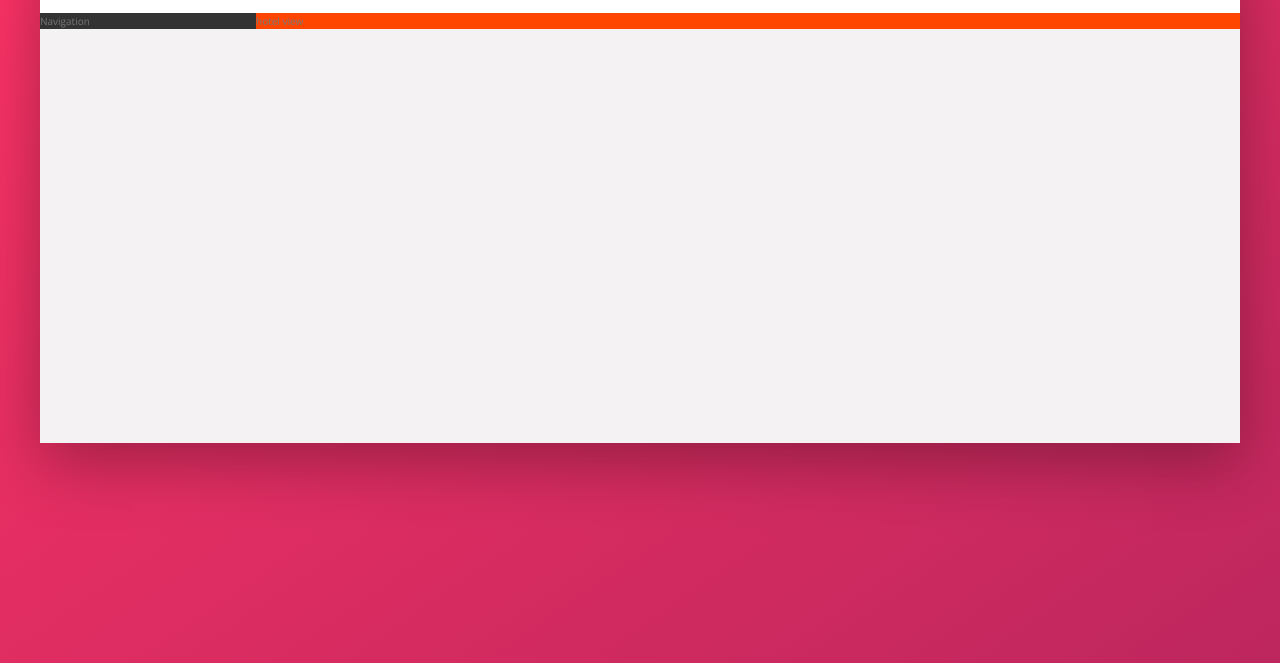
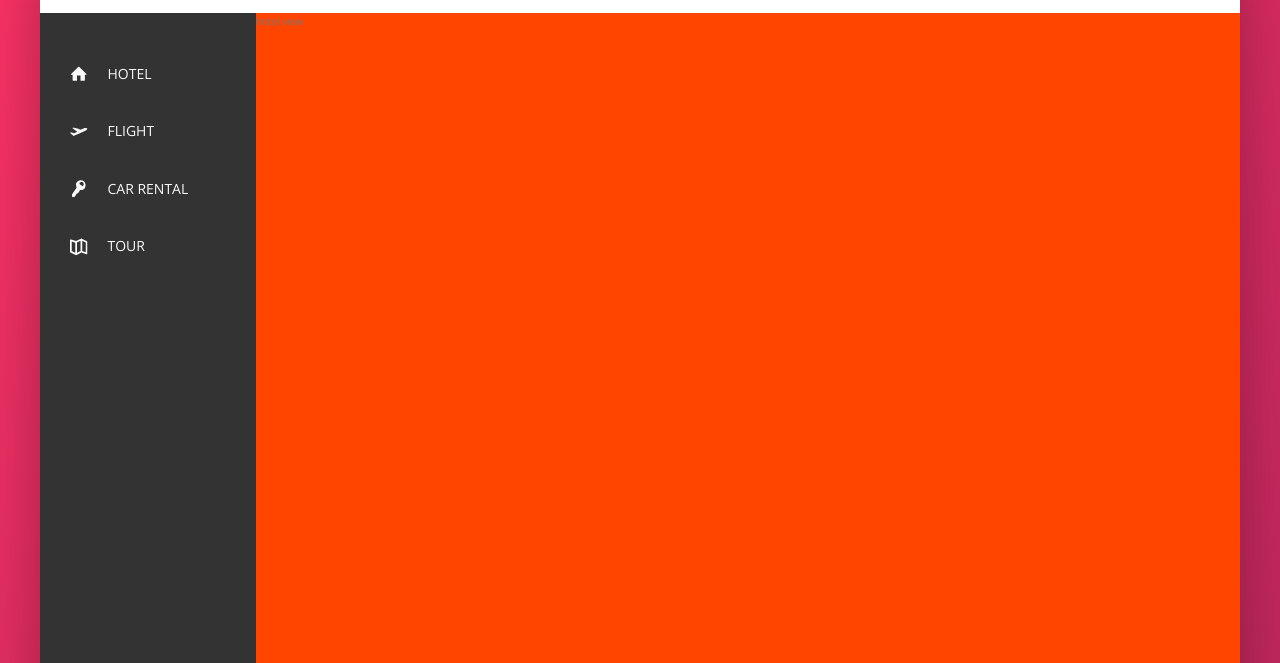
Before and after one commit to pipki11/Trillio, a website: page starter/index.html in a window 1280 px wide. Shown: the part 137-800 px from the top of the page. Drawn offline with nearby package versions, Linux system fonts and the light colour scheme.

Commit message:
Here i finished sidebar with some cool animations that i realy like and now i am going to work on hotel view

```diff
--- a/starter/index.html
+++ b/starter/index.html
@@ -56,7 +56,47 @@
       </header>
 
       <div class="content">
-        <nav class="sidebar">Navigation</nav>
+        <nav class="sidebar">
+          <ul class="side-nav">
+            <li class="side-nav__item side-nav__item--active">
+              <a href="#" class="side-nav__link">
+                <svg class="side-nav__icon">
+                  <use xlink:href="img/sprite.svg#icon-home"></use>
+                </svg>
+                <span>Hotel</span>
+              </a>
+            </li>
+
+            <li class="side-nav__item">
+              <a href="#" class="side-nav__link">
+                <svg class="side-nav__icon">
+                  <use xlink:href="img/sprite.svg#icon-aircraft-take-off"></use>
+                </svg>
+                <span>Flight</span>
+              </a>
+            </li>
+
+            <li class="side-nav__item">
+              <a href="#" class="side-nav__link">
+                <svg class="side-nav__icon">
+                  <use xlink:href="img/sprite.svg#icon-key"></use>
+                </svg>
+                <span>Car Rental</span>
+              </a>
+            </li>
+
+            <li class="side-nav__item">
+              <a href="#" class="side-nav__link">
+                <svg class="side-nav__icon">
+                  <use xlink:href="img/sprite.svg#icon-map"></use>
+                </svg>
+                <span>Tour</span>
+              </a>
+            </li>
+          </ul>
+          <div class="legal">&copy;2017 by trillio. All rights reserved.</div>
+        </nav>
+
         <main class="hotel-view">hotel view</main>
       </div>
     </div>
--- a/starter/sass/_components.scss
+++ b/starter/sass/_components.scss
@@ -116,3 +116,69 @@
     margin-right: 1rem;
   }
 }
+
+////////////////////////////////////////////////////////////
+/////////////////////////////////////////////////////////////////////////////////
+// side navigation
+
+.side-nav {
+  font-size: 1.4rem;
+  list-style: none;
+  margin-top: 3.5rem;
+
+  &__item {
+    position: relative;
+
+    &:not(:last-child) {
+      margin-bottom: 0.5rem;
+    }
+  }
+
+  &__item::before {
+    content: "";
+    position: absolute;
+    top: 0;
+    left: 0;
+    height: 100%;
+    width: 3px;
+    background-color: var(--color-primary);
+    transform: scaleY(0);
+    transform-origin: center;
+    transition: transform 0.2s, width 0.4s cubic-bezier(1, 0, 0, 1) 0.2s;
+  }
+
+  &__item:hover::before {
+    transform: scaleY(1);
+    width: 100%;
+  }
+
+  &__link:link,
+  &__link:visited {
+    color: var(--color-grey-light-1);
+    text-decoration: none;
+    text-transform: uppercase;
+    display: block;
+    padding: 1.5rem 3rem;
+    position: relative;
+    z-index: 10;
+    display: flex;
+    align-items: center;
+  }
+
+  &__icon {
+    width: 1.75rem;
+    height: 1.75rem;
+    margin-right: 2rem;
+    fill: currentColor;
+  }
+}
+
+/////////////////////////////////////////////////////////////////////////////////
+//  Legal
+
+.legal {
+  font-size: 1.2rem;
+  color: var(--color-grey-light-4);
+  text-align: center;
+  padding: 2.5rem;
+}
--- a/starter/sass/_layout.scss
+++ b/starter/sass/_layout.scss
@@ -26,10 +26,14 @@
   background-color: var(--color-grey-dark-1);
 
   flex: 0 0 18%;
+  display: flex;
+  flex-direction: column;
+  justify-content: space-between;
 }
 
 .hotel-view {
   background-color: #fff;
   background-color: orangered;
+  height: 80rem;
   flex: 1;
 }
```
Also changed, not shown: starter/sass/main.css, 1 other file.
